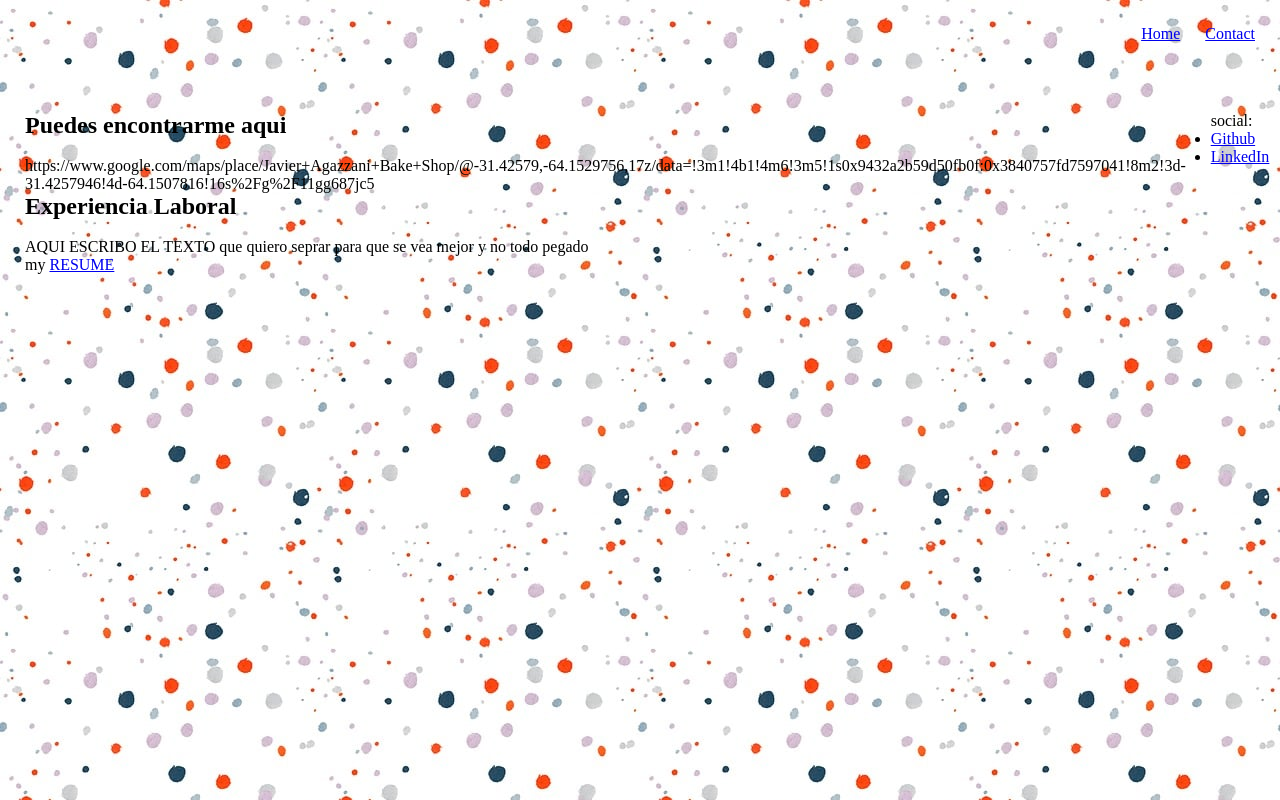
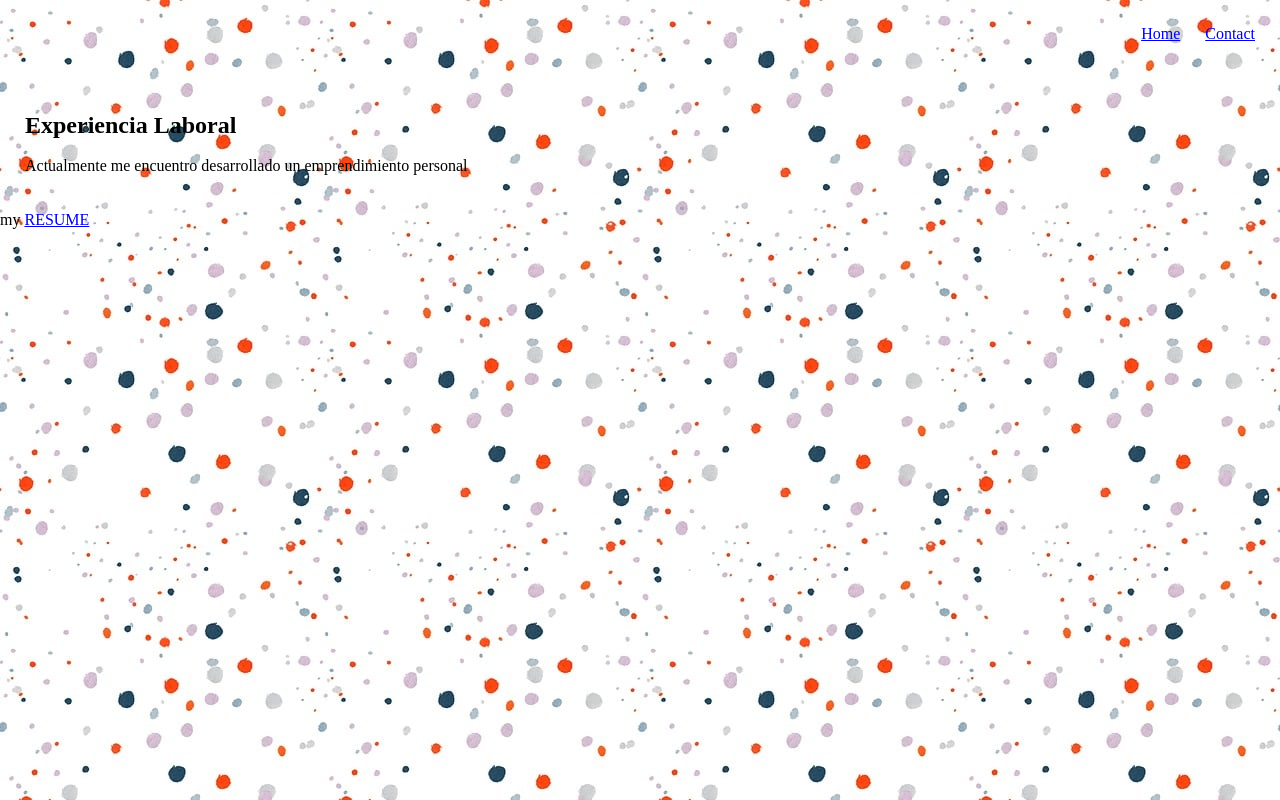
Before and after one commit to VictoriaZaccaro/ZACCAROmercedes, a plain HTML site: page experience.html in a window 1280 px wide. Drawn offline with Linux system fonts and the light colour scheme.

Commit message:
tercer commit

```diff
--- a/experience.html
+++ b/experience.html
@@ -20,36 +20,21 @@
 
     <section class="content">
         <article>
-            <h2>Puedes encontrarme aqui</h2>
-            <br/>
-            <div class="length">https://www.google.com/maps/place/Javier+Agazzani+Bake+Shop/@-31.42579,-64.1529756,17z/data=!3m1!4b1!4m6!3m5!1s0x9432a2b59d50fb0f:0x3840757fd7597041!8m2!3d-31.4257946!4d-64.1507816!16s%2Fg%2F11gg687jc5</div>
+        <h2>Experiencia Laboral</h2>
+        <br/>
 
+        <div class="length">Actualmente me encuentro desarrollado un emprendimiento personal</div>
 
-            <h2>Experiencia Laboral</h2>
-            <br/>
-
-            <div class="length">AQUI ESCRIBO EL TEXTO que quiero seprar para que se vea mejor y no todo pegado</div>
+       </article>
 
 
 
-            my <a href="#CV">RESUME</a>
-        </article>
-    <footer>
-        <div>
+    </section>
+<footer>
+    <br/>
+    <br/>
+    my <a href="#CV">RESUME</a>
+</footer>
 
-            social:
-            <ul>
-                <li>
-                    <a href="#">Github</a>
-                </li>
-                <li>
-                    <a href="#">LinkedIn</a>
-
-            </li>
-
-            <!-- <a href="#">Stack Overflow</a> -->
-        </ul>
-    </div>
-    </footer>
 </body>
 </html>
--- a/styles.css
+++ b/styles.css
@@ -88,7 +88,7 @@ main {
 
 footer {
     height: 12vh;
-    /* display: flex; */
+    /*display: flex; */
     /* align-items: center; */
     /* justify-content: center; */
     /* gap: 20px; */
```
Also changed, not shown: contact.html (+25 -3 lines), index.html (+4 -16 lines).
